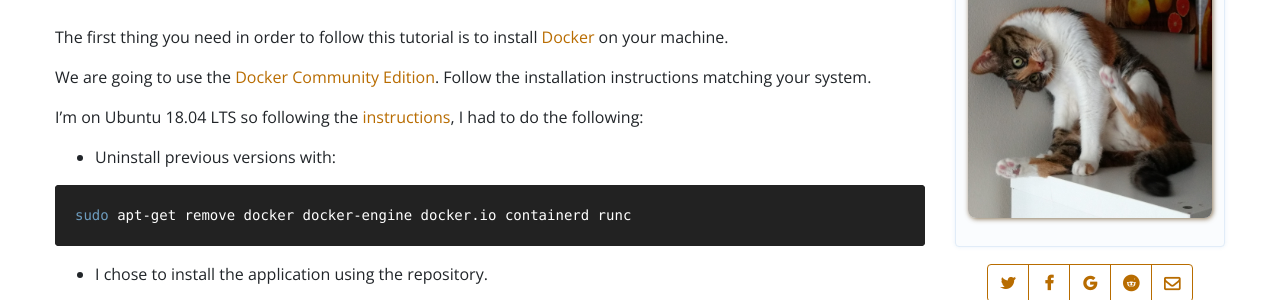
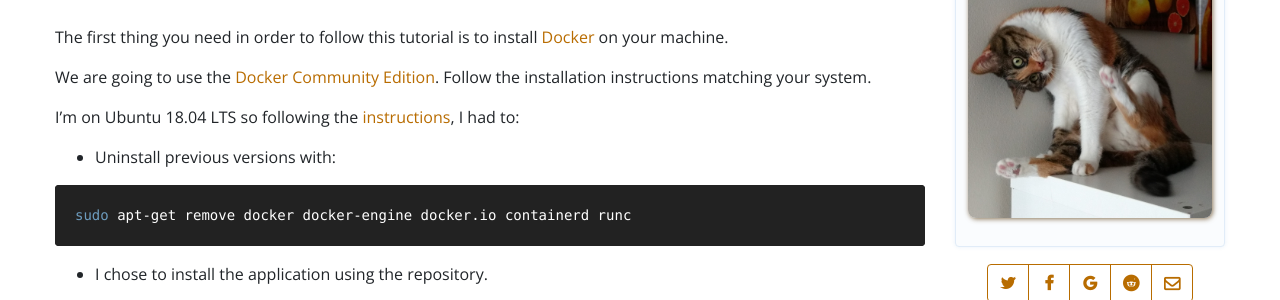
Before and after one commit to iridakos/iridakos.github.io, a Jekyll site: the page built from _posts/2019-04-07-dockerizing-a-rails-application.markdown, in a window 1280 px wide and 900 px high, scrolled down 1239 px. Shown: the part 154-454 px from the top of the window. Built offline with Jekyll 4.4.1, drawn with Linux system fonts in a browser that asks for light colours; nearby versions of some CDN libraries; comment, search, counter and statistics services are not loaded.

Commit message:
Update 2019-04-07-dockerizing-a-rails-application.markdown

```diff
--- a/_posts/2019-04-07-dockerizing-a-rails-application.markdown
+++ b/_posts/2019-04-07-dockerizing-a-rails-application.markdown
@@ -44,7 +44,7 @@ The first thing you need in order to follow this tutorial is to install [Docker]
 
 We are going to use the [Docker Community Edition](https://docs.docker.com/install/). Follow the installation instructions matching your system.
 
-I'm on Ubuntu 18.04 LTS so following the [instructions](https://docs.docker.com/install/linux/docker-ce/ubuntu/), I had to do the following:
+I'm on Ubuntu 18.04 LTS so following the [instructions](https://docs.docker.com/install/linux/docker-ce/ubuntu/), I had to:
 
 * Uninstall previous versions with:
 
```
